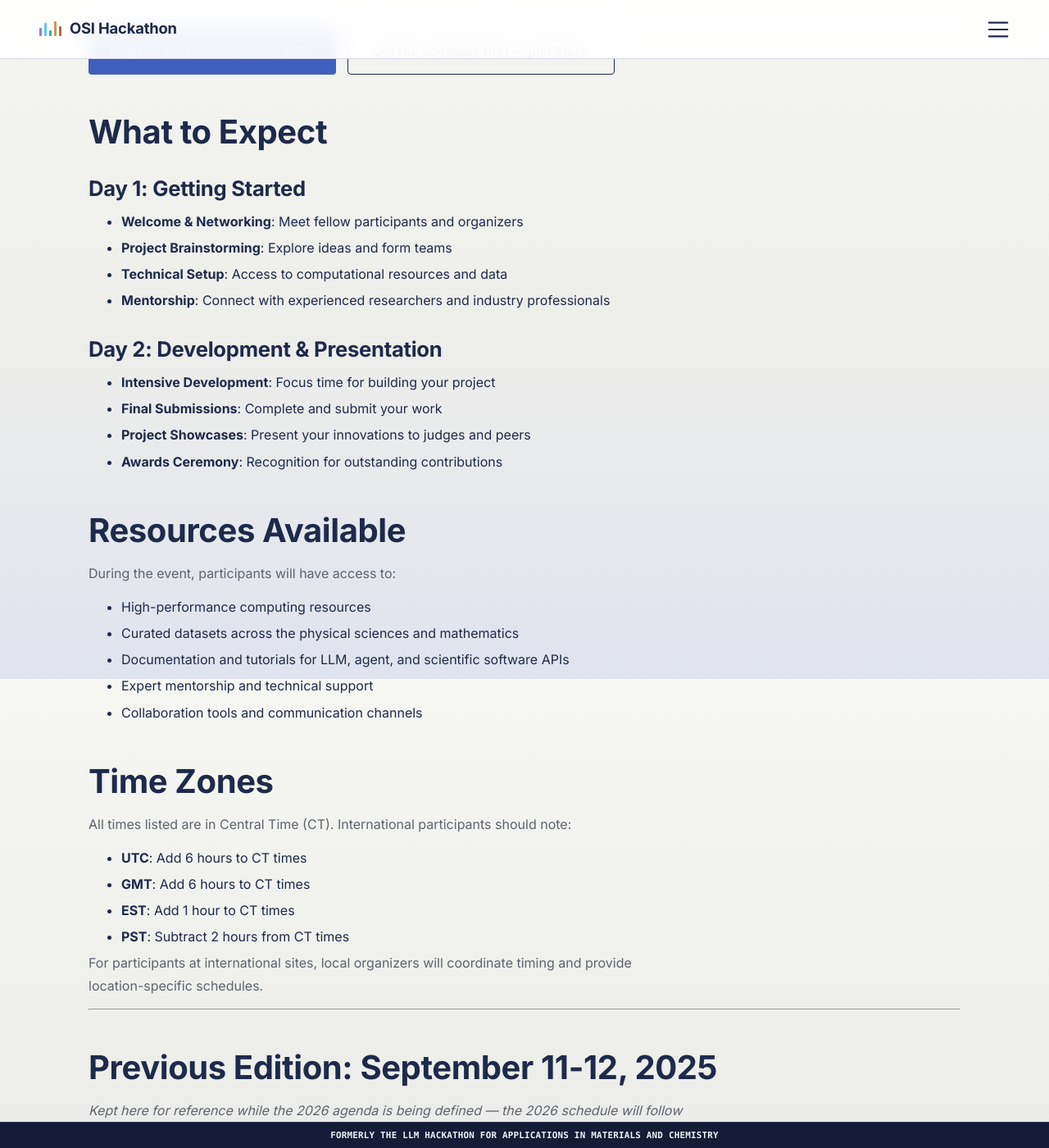
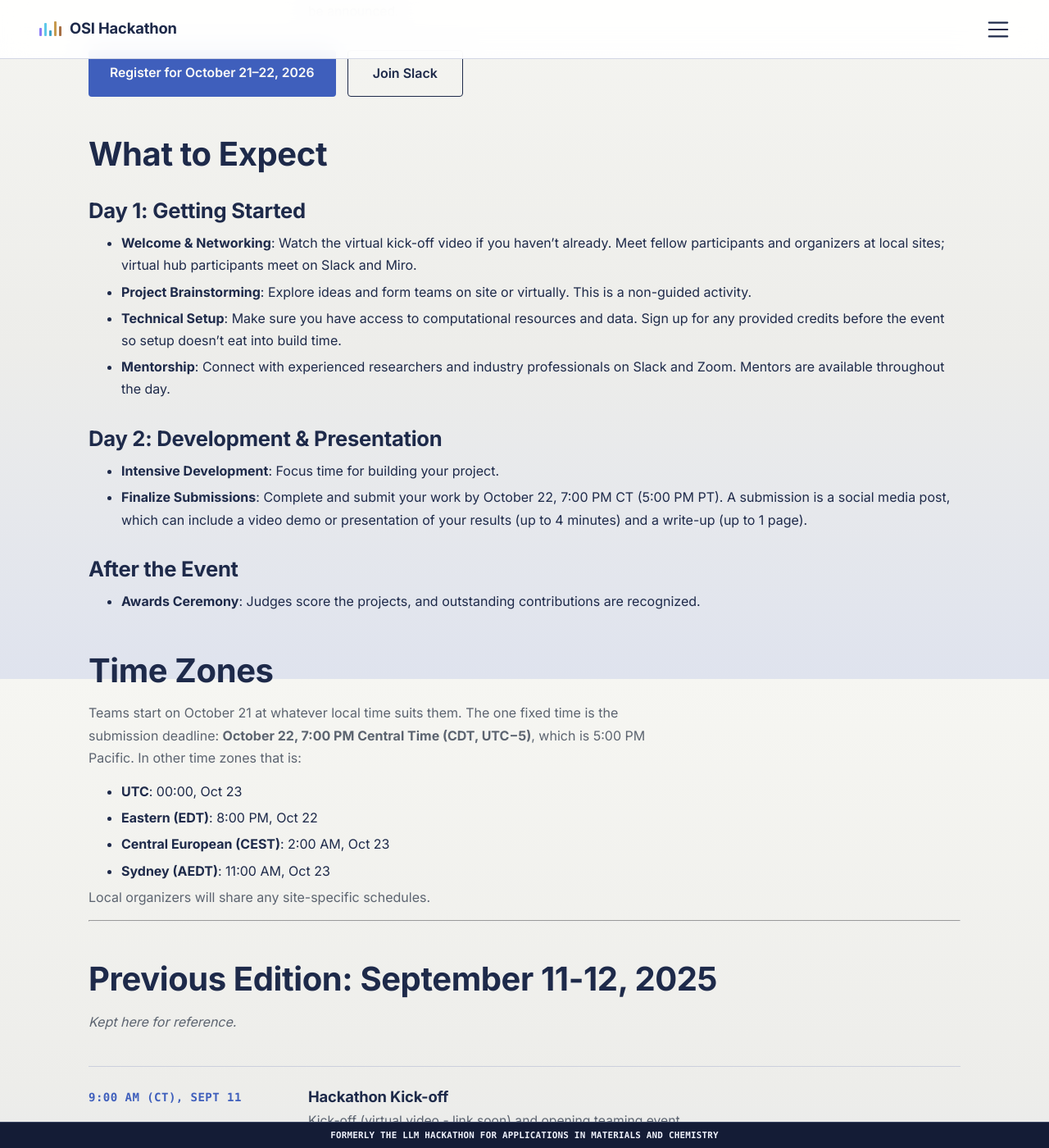
Before and after one commit to llmhackathon/llmhackathon.github.io, a Jekyll site: the page built from agenda.md, in a window 1280 px wide and 1400 px high, scrolled down 972 px. Shown: the whole window at 82% size. Built offline with Jekyll 4.4.1, drawn with Linux system fonts in a browser that asks for light colours; some web fonts are replaced; some of the changed text lies outside the part shown.

Commit message:
Publish 2026 agenda and add NC State registration link
Fill in the Oct 21-22 schedule with local-time starts and a single
worldwide submission deadline (Oct 22, 7 PM CT / 5 PM PT), rewrite
What to Expect, update time zone conversions, and drop the Resources
Available section. Add Yara Yingling as contact and the signup link
for the 2026 NC State site.

Co-Authored-By: Claude Opus 5.5 <noreply@anthropic.com>

```diff
--- a/_data/sites.yml
+++ b/_data/sites.yml
@@ -78,8 +78,11 @@ locations_2026:
 
   - name: "Raleigh, NC, USA"
     institution: "NC State University"
+    organizer_name: "Yara Yingling"
+    organizer_email: "yara_yingling@ncstate.edu"
     country: "USA"
     region: "North America"
+    registration_link: https://ncsu-osi-hackathon-materials-2026.github.io/
 
   - name: "San Francisco, CA, USA"
     organizer_name: "Trishala Jain"
--- a/agenda.md
+++ b/agenda.md
@@ -8,25 +8,25 @@ keywords: "OSI Hackathon Schedule, Event Timeline, Agenda, October 2026"
 ## {{ site.event.next_edition }}
 
 <div class="event-status-banner">
-    <span class="status-dot status-dot--pending" aria-hidden="true"></span>
-    <span>Dates confirmed &middot; agenda TBA</span>
+    <span class="status-dot" aria-hidden="true"></span>
+    <span>Dates confirmed &middot; submissions due Oct 22, 7:00 PM CT</span>
 </div>
 
-The fourth edition — now the **Open Scientific Intelligence (OSI) Hackathon** — runs **Wednesday–Thursday, October 21–22, 2026**, hybrid and worldwide. Kick-off time, mentorship blocks, and the submission deadline are still being finalized. They will be published here and announced in [Slack]({{ site.links.slack }}) first. Registration is open now.
+The fourth edition — now the **Open Scientific Intelligence (OSI) Hackathon** — runs **Wednesday–Thursday, October 21–22, 2026**, hybrid and worldwide. Teams start at their preferred local time on October 21, and every team worldwide submits by the same deadline: **October 22, 7:00 PM CT (5:00 PM PT)**. Updates are announced in [Slack]({{ site.links.slack }}) first.
 
 <div class="schedule-timeline">
     <div class="schedule-item">
-        <div class="schedule-time">Day 1 &middot; Wed, Oct 21 &middot; TBA</div>
+        <div class="schedule-time">Day 1 &middot; Wed, Oct 21 &middot; your local time</div>
         <div class="schedule-details">
             <h4>Kick-off, teaming, hacking begins</h4>
-            <p>Opening session, team formation across sites and virtually, then straight into building. Times to be announced.</p>
+            <p>Teams can start at their preferred local time on October 21. The kick-off video is provided virtually. Some sites may run morning programming; virtual hub builders go straight to teaming and building.</p>
         </div>
     </div>
     <div class="schedule-item">
-        <div class="schedule-time">Day 2 &middot; Thu, Oct 22 &middot; TBA</div>
+        <div class="schedule-time">Day 2 &middot; Thu, Oct 22 &middot; due 7:00 PM CT</div>
         <div class="schedule-details">
             <h4>Build day and final submissions</h4>
-            <p>Focused development with mentors on hand, followed by the project submission deadline. Times to be announced.</p>
+            <p>Focused development with mentors available on Slack and in Zoom. Project submissions are due by October 22, 7:00 PM CT (5:00 PM PT; 00:00 UTC Oct 23), worldwide.</p>
         </div>
     </div>
     <div class="schedule-item">
@@ -40,47 +40,39 @@ The fourth edition — now the **Open Scientific Intelligence (OSI) Hackathon**
 
 <div class="hero-actions">
     <a rel="noopener noreferrer" target="_blank" href="{{ site.links.registration }}" class="cta-button">Register for October 21&ndash;22, 2026</a>
-    <a rel="noopener noreferrer" target="_blank" href="{{ site.links.slack }}" class="secondary-cta secondary-cta--light">Get the schedule first &mdash; join Slack</a>
+    <a rel="noopener noreferrer" target="_blank" href="{{ site.links.slack }}" class="secondary-cta secondary-cta--light">Join Slack</a>
 </div>
 
 ## What to Expect
 
 ### Day 1: Getting Started
-- **Welcome & Networking**: Meet fellow participants and organizers
-- **Project Brainstorming**: Explore ideas and form teams
-- **Technical Setup**: Access to computational resources and data
-- **Mentorship**: Connect with experienced researchers and industry professionals
+- **Welcome & Networking**: Watch the virtual kick-off video if you haven't already. Meet fellow participants and organizers at local sites; virtual hub participants meet on Slack and Miro.
+- **Project Brainstorming**: Explore ideas and form teams on site or virtually. This is a non-guided activity.
+- **Technical Setup**: Make sure you have access to computational resources and data. Sign up for any provided credits before the event so setup doesn't eat into build time.
+- **Mentorship**: Connect with experienced researchers and industry professionals on Slack and Zoom. Mentors are available throughout the day.
 
 ### Day 2: Development & Presentation
-- **Intensive Development**: Focus time for building your project
-- **Final Submissions**: Complete and submit your work
-- **Project Showcases**: Present your innovations to judges and peers
-- **Awards Ceremony**: Recognition for outstanding contributions
+- **Intensive Development**: Focus time for building your project.
+- **Finalize Submissions**: Complete and submit your work by October 22, 7:00 PM CT (5:00 PM PT). A submission is a social media post, which can include a video demo or presentation of your results (up to 4 minutes) and a write-up (up to 1 page).
 
-## Resources Available
-
-During the event, participants will have access to:
-- High-performance computing resources
-- Curated datasets across the physical sciences and mathematics
-- Documentation and tutorials for LLM, agent, and scientific software APIs
-- Expert mentorship and technical support
-- Collaboration tools and communication channels
+### After the Event
+- **Awards Ceremony**: Judges score the projects, and outstanding contributions are recognized.
 
 ## Time Zones
 
-All times listed are in Central Time (CT). International participants should note:
-- **UTC**: Add 6 hours to CT times
-- **GMT**: Add 6 hours to CT times
-- **EST**: Add 1 hour to CT times
-- **PST**: Subtract 2 hours from CT times
+Teams start on October 21 at whatever local time suits them. The one fixed time is the submission deadline: **October 22, 7:00 PM Central Time (CDT, UTC−5)**, which is 5:00 PM Pacific. In other time zones that is:
+- **UTC**: 00:00, Oct 23
+- **Eastern (EDT)**: 8:00 PM, Oct 22
+- **Central European (CEST)**: 2:00 AM, Oct 23
+- **Sydney (AEDT)**: 11:00 AM, Oct 23
 
-For participants at international sites, local organizers will coordinate timing and provide location-specific schedules.
+Local organizers will share any site-specific schedules.
 
 ---
 
 ## Previous Edition: {{ site.event.dates }}
 
-*Kept here for reference while the 2026 agenda is being defined — the 2026 schedule will follow a similar shape.*
+*Kept here for reference.*
 
 <div class="schedule-timeline">
     {% for item in site.data.schedule.items %}
```
